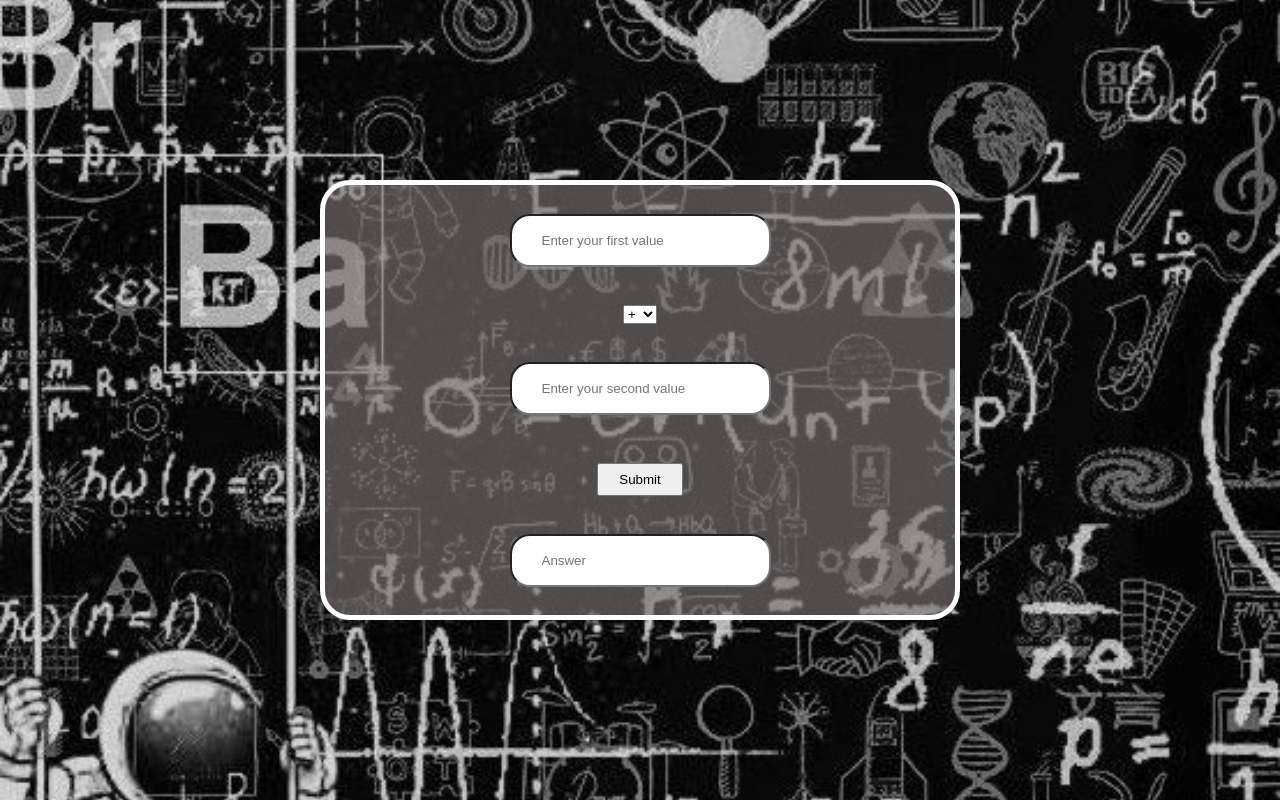
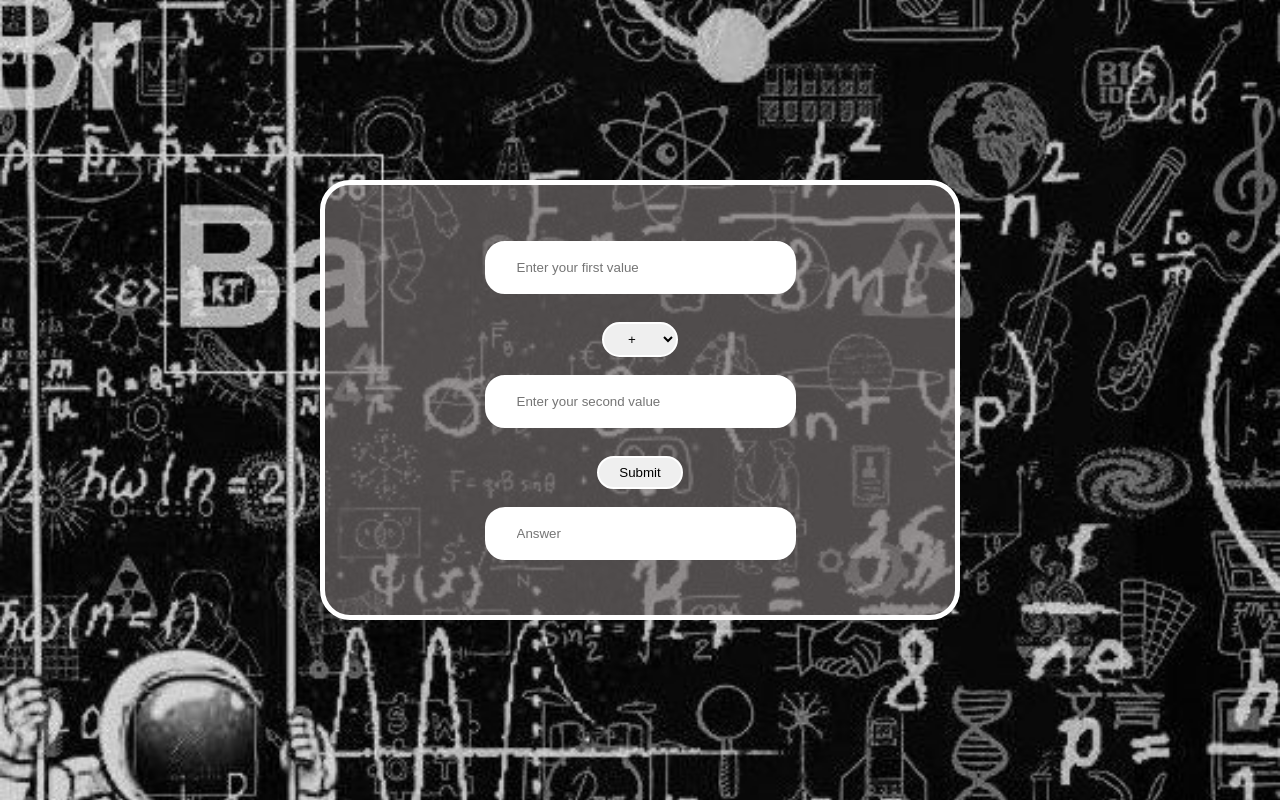
Before and after one commit to Jatin136900/calculator, a plain HTML site: page index.html in a window 1280 px wide. Drawn offline with Linux system fonts and the light colour scheme.

Commit message:
calculator

```diff
--- a/style.css
+++ b/style.css
@@ -39,13 +39,26 @@ text-align: center;
 
 
 .box input{
-   margin: 20px;
+   /* margin: 20px; */
     border-radius: 20px;
-    padding: 17px 50px 17px 30px;
+    padding: 17px 100px 17px 30px;
+   border: solid 2px white;
+
 }
 #btn{
 
    padding: 7px 20px;
    margin-top: 10px;
+   border-radius: 20px;
+   border: solid 2px white;
 
 }
+
+
+#select{
+   padding: 7px 20px;
+   margin-top: 10px;
+   border-radius: 20px;
+   border: solid 2px white;
+
+}
```
